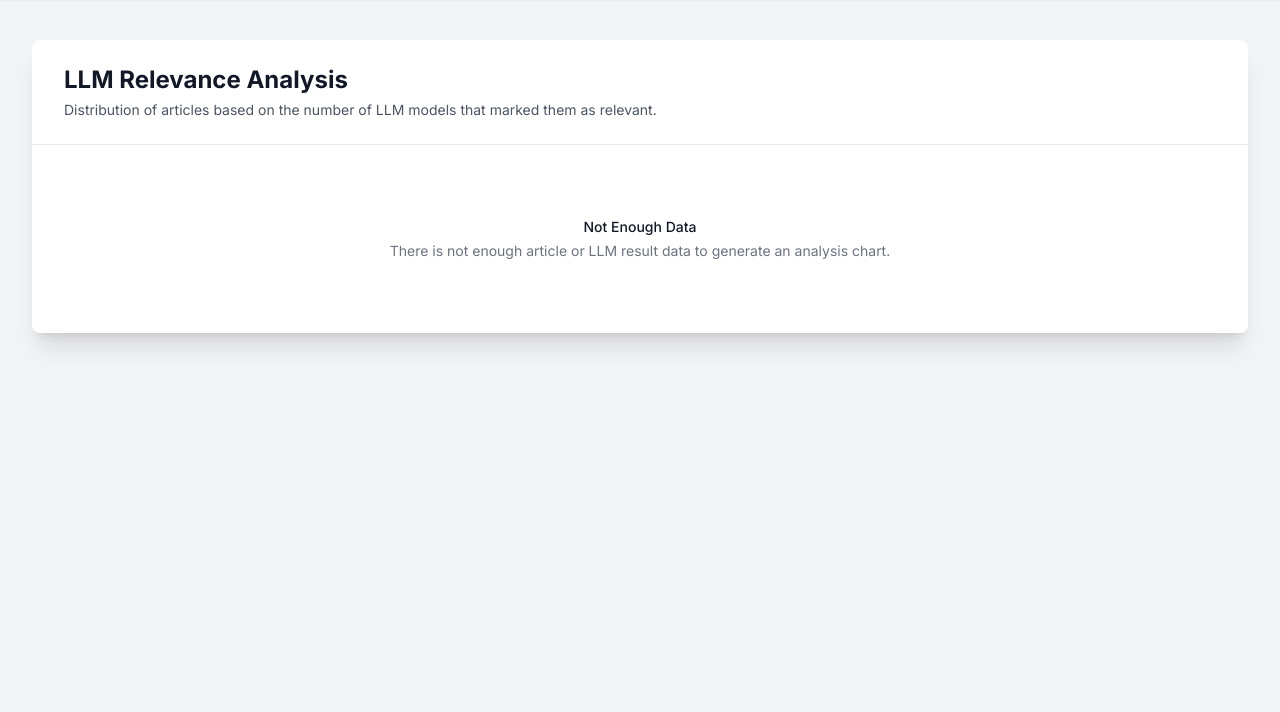
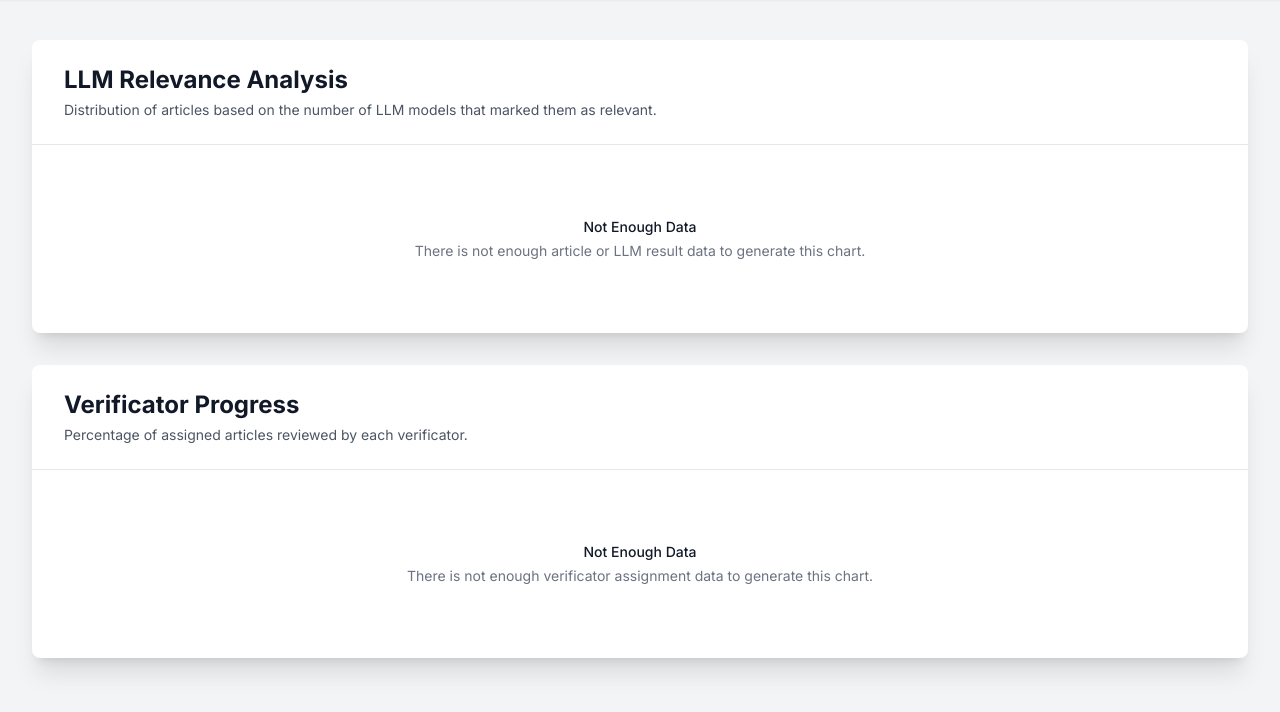
Before and after one commit to SaveVic/slr-verificator-app, a Flask app: template app/templates/analysis.html in a window 1280 px wide. Shown: the part 70-782 px from the top of the page. Run offline with Flask 3, Linux system fonts and the light colour scheme; the template is opened without the code that fills it, so the values that code supplies are empty; some libraries are stand-ins or nearby versions.

Commit message:
add verificator progress chart on analysis page

```diff
--- a/app/templates/analysis.html
+++ b/app/templates/analysis.html
@@ -8,65 +8,68 @@
 {% endblock %}
 
 {% block content %}
+<div class="space-y-8">
+    <!-- LLM Relevance Analysis Card -->
     <div class="bg-white overflow-hidden shadow-xl rounded-lg">
         <div class="p-6 sm:px-8 border-b border-gray-200">
             <h2 class="text-2xl font-bold text-gray-900">LLM Relevance Analysis</h2>
             <p class="mt-1 text-sm text-gray-600">Distribution of articles based on the number of LLM models that marked them as relevant.</p>
         </div>
         <div class="p-6 sm:px-8">
-        {% if chart_data and chart_data|length > 2 %}
+            {% if llm_chart_data and llm_chart_data|length > 2 %}
                 <div class="chart-container" style="position: relative; height:60vh; width:100%">
-                <canvas id="analysisChart"></canvas>
+                    <canvas id="llmAnalysisChart"></canvas>
                 </div>
             {% else %}
-            <div class="text-center py-12">
-                <h3 class="text-sm font-medium text-gray-900">Not Enough Data</h3>
-                <p class="mt-1 text-sm text-gray-500">There is not enough article or LLM result data to generate an analysis chart.</p>
-            </div>
+                <div class="text-center py-12"><h3 class="text-sm font-medium text-gray-900">Not Enough Data</h3><p class="mt-1 text-sm text-gray-500">There is not enough article or LLM result data to generate this chart.</p></div>
             {% endif %}
         </div>
     </div>
 
+    <!-- Verificator Progress Card -->
+    <div class="bg-white overflow-hidden shadow-xl rounded-lg">
+        <div class="p-6 sm:px-8 border-b border-gray-200">
+            <h2 class="text-2xl font-bold text-gray-900">Verificator Progress</h2>
+            <p class="mt-1 text-sm text-gray-600">Percentage of assigned articles reviewed by each verificator.</p>
+        </div>
+        <div class="p-6 sm:px-8">
+            {% if verificator_chart_data and verificator_chart_data|length > 2 %}
+                 <div class="chart-container" style="position: relative; height:50vh; width:100%">
+                    <canvas id="verificatorProgressChart"></canvas>
+                </div>
+            {% else %}
+                <div class="text-center py-12"><h3 class="text-sm font-medium text-gray-900">Not Enough Data</h3><p class="mt-1 text-sm text-gray-500">There is not enough verificator assignment data to generate this chart.</p></div>
+            {% endif %}
+        </div>
+    </div>
+</div>
+
 <script>
-    const chartData = JSON.parse('{{ chart_data|safe }}');
-
-    if (Object.keys(chartData).length > 0) {
-        const ctx = document.getElementById('analysisChart').getContext('2d');
-        new Chart(ctx, {
+    // --- Chart 1: LLM Relevance Analysis ---
+    const llmChartData = JSON.parse('{{ llm_chart_data|safe }}');
+    if (Object.keys(llmChartData).length > 0 && llmChartData.labels.length > 0) {
+        const llmCtx = document.getElementById('llmAnalysisChart').getContext('2d');
+        new Chart(llmCtx, {
             type: 'bar',
-            data: chartData,
+            data: llmChartData,
             options: {
-                responsive: true,
-                maintainAspectRatio: false,
-                // UPDATED: Reverted interaction mode to 'index'
-                interaction: {
-                    mode: 'index', // This groups tooltips by the x-axis index (the bar)
-                    intersect: false, // Tooltip will appear when hovering over the bar, not just a specific point
-                },
+                responsive: true, maintainAspectRatio: false,
+                interaction: { mode: 'index', intersect: false },
                 plugins: {
-                    title: {
-                        display: true,
-                        text: 'Article Distribution by LLM Relevance Count'
-                    },
+                    title: { display: true, text: 'Article Distribution by LLM Relevance Count' },
                     tooltip: {
                         callbacks: {
-                            // This callback formats each line in the grouped tooltip
                             label: function(context) {
                                 let label = context.dataset.label || '';
-                                if (label) {
-                                    label += ': ';
-                                }
+                                if (label) { label += ': '; }
                                 const count = context.dataset.raw_data[context.dataIndex];
                                 label += count + ' papers';
                                 return label;
                             },
-                            // The footer callback calculates the total for the entire bar stack
                             footer: function(tooltipItems) {
                                 let total = 0;
-                                // The tooltipItems array contains an item for each dataset in the stack
                                 tooltipItems.forEach(function(tooltipItem) {
-                                    const dataset = tooltipItem.chart.data.datasets[tooltipItem.datasetIndex];
-                                    total += dataset.raw_data[tooltipItem.dataIndex];
+                                    total += tooltipItem.chart.data.datasets[tooltipItem.datasetIndex].raw_data[tooltipItem.dataIndex];
                                 });
                                 return 'Total Papers: ' + total;
                             }
@@ -74,24 +77,59 @@
                     }
                 },
                 scales: {
-                    x: {
-                        stacked: true,
-                        title: {
-                            display: true,
-                            text: 'Number of LLMs Marking as Relevant'
+                    x: { stacked: true, title: { display: true, text: 'Number of LLMs Marking as Relevant' } },
+                    y: { stacked: true, title: { display: true, text: 'Percentage of Total Articles' }, ticks: { callback: function(value) { return value.toFixed(0) + '%' } } }
+                }
+            }
+        });
+    }
+
+    // --- Chart 2: Verificator Progress ---
+    const verificatorChartData = JSON.parse('{{ verificator_chart_data|safe }}');
+    if (Object.keys(verificatorChartData).length > 0 && verificatorChartData.labels.length > 0) {
+        const verificatorCtx = document.getElementById('verificatorProgressChart').getContext('2d');
+        new Chart(verificatorCtx, {
+            type: 'bar',
+            data: verificatorChartData,
+            options: {
+                indexAxis: 'y', // This makes the bar chart horizontal
+                responsive: true, maintainAspectRatio: false,
+                plugins: {
+                    legend: { display: false }, // Hide legend as it's not needed for a single dataset
+                    title: { display: true, text: 'Verificator Review Completion' },
+                    tooltip: {
+                        callbacks: {
+                            // The title of the tooltip will be the percentage
+                            title: function(tooltipItems) {
+                                const item = tooltipItems[0];
+                                const percentage = item.raw.toFixed(2);
+                                return `Completion: ${percentage}%`;
+                            },
+                            // The body of the tooltip will show the detailed breakdown
+                            label: function(context) {
+                                return ''; // We will use the footer for all details
+                            },
+                            footer: function(tooltipItems) {
+                                const item = tooltipItems[0];
+                                const customData = item.dataset.custom_data[item.dataIndex];
+                                const lines = [
+                                    `Reviewed: ${customData.reviewed_count} / ${customData.total_assigned}`,
+                                    `  - Relevant: ${customData.relevant_count}`,
+                                    `  - Not Relevant: ${customData.not_relevant_count}`
+                                ];
+                                return lines;
+                            }
+                        }
                     }
                 },
+                scales: {
+                    x: {
+                        title: { display: true, text: 'Percentage Reviewed (%)' },
+                        min: 0,
+                        max: 100
+                    },
                     y: {
-                        stacked: true,
-                        title: {
-                            display: true,
-                            text: 'Percentage of Total Articles'
-                        },
-                        ticks: {
-                            callback: function(value) {
-                                return value.toFixed(0) + '%'
-                            }
-                        }
+                        title: { display: true, text: 'Verificator' }
                     }
                 }
             }
```
Also changed, not shown: app/routes.py (+77 -34 lines). Lines whose indentation alone changed are shown as unchanged.
